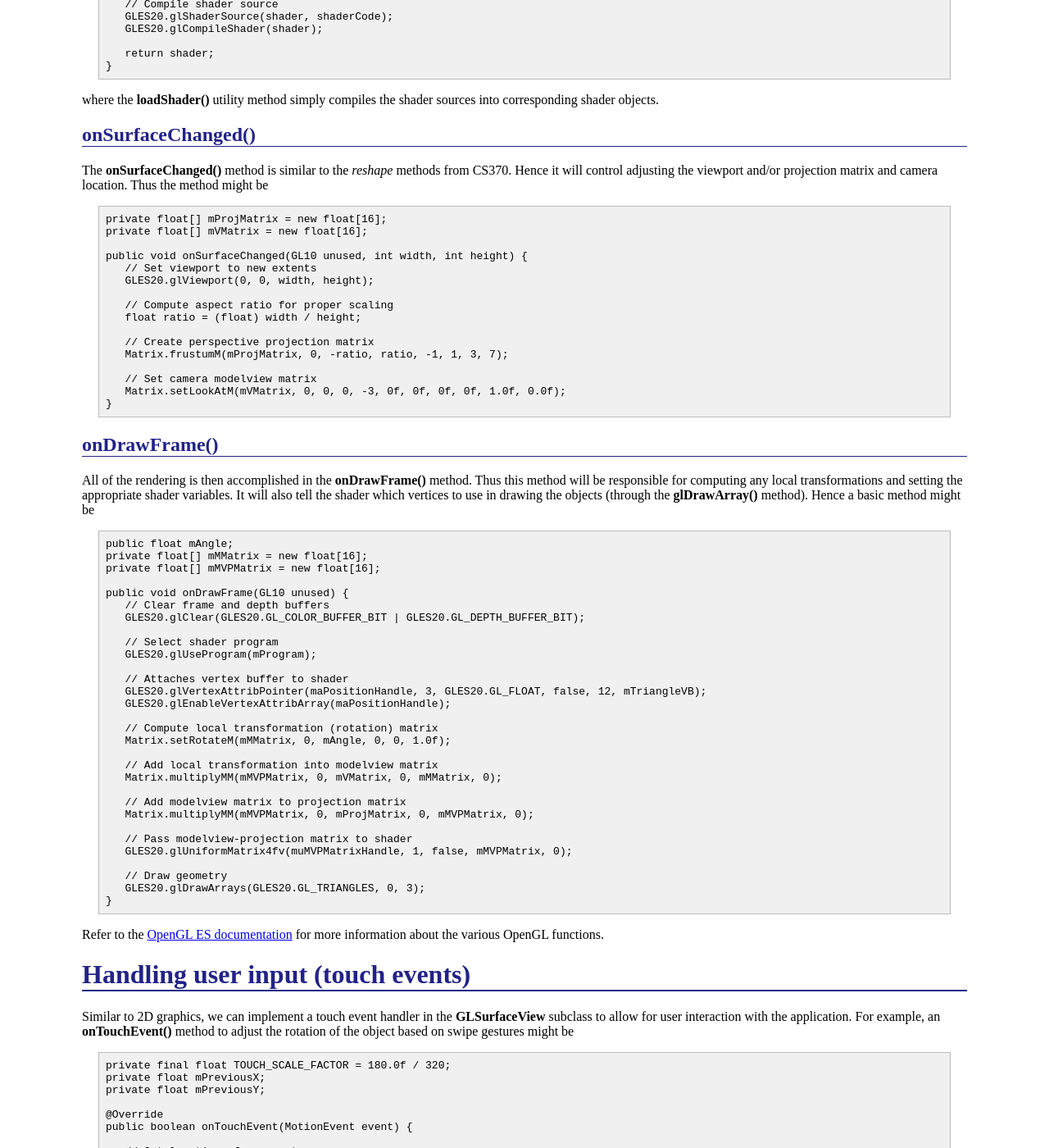
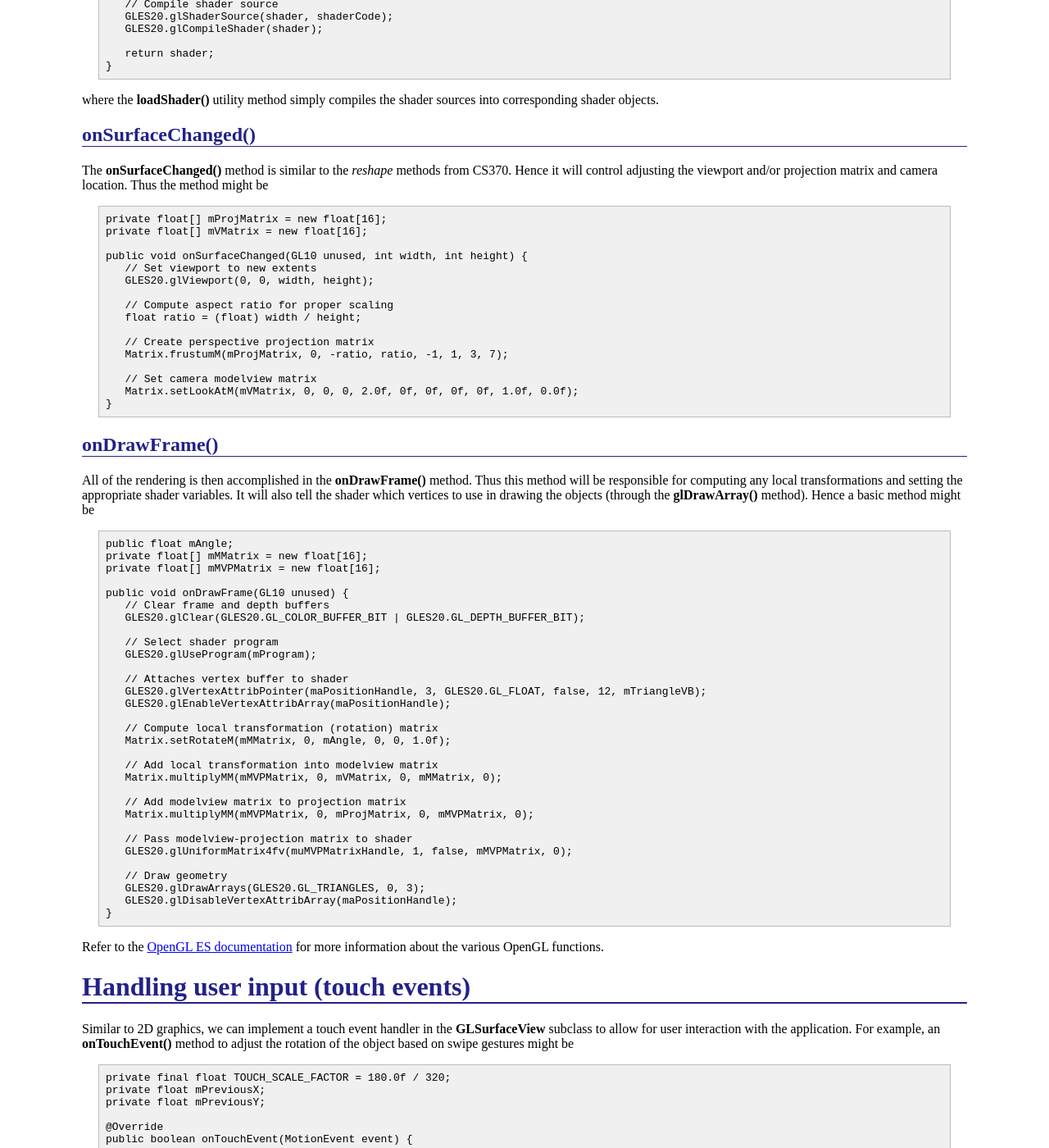
Before and after one commit to ycpcs/cs496-spring2014, a Jekyll site: the page built from lectures/lecture13.md, in a window 1280 px wide and 1400 px high, scrolled down 3186 px. Shown: the whole window at 82% size. Built offline with Jekyll 4.4.1, drawn with Linux system fonts in a browser that asks for light colours; Markdown is read by kramdown in place of the engine named in the settings.

Commit message:
update lecture 13 code
update code snippets in lecture 13

```diff
--- a/lectures/lecture13.md
+++ b/lectures/lecture13.md
@@ -206,7 +206,7 @@ The **onSurfaceChanged()** method is similar to the *reshape* methods from CS370
        Matrix.frustumM(mProjMatrix, 0, -ratio, ratio, -1, 1, 3, 7);
 
        // Set camera modelview matrix
-       Matrix.setLookAtM(mVMatrix, 0, 0, 0, -3, 0f, 0f, 0f, 0f, 1.0f, 0.0f);
+       Matrix.setLookAtM(mVMatrix, 0, 0, 0, 2.0f, 0f, 0f, 0f, 0f, 1.0f, 0.0f);
     }
 
 **onDrawFrame()**
@@ -243,6 +243,7 @@ All of the rendering is then accomplished in the **onDrawFrame()** method. Thus
 
        // Draw geometry
        GLES20.glDrawArrays(GLES20.GL_TRIANGLES, 0, 3);
+       GLES20.glDisableVertexAttribArray(maPositionHandle);
     }
 
 Refer to the [OpenGL ES documentation](http://developer.android.com/reference/android/opengl/GLES20.html) for more information about the various OpenGL functions.
```
